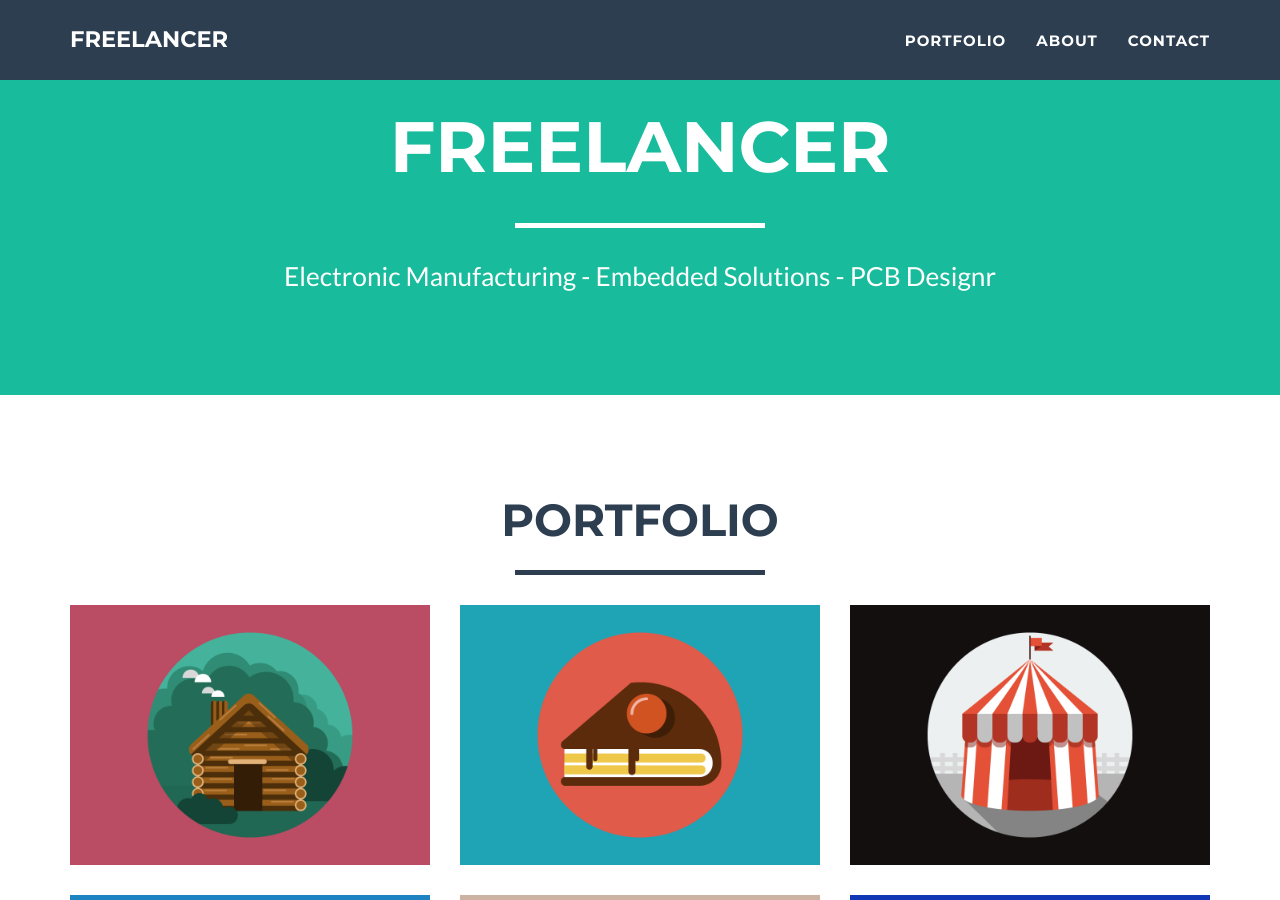
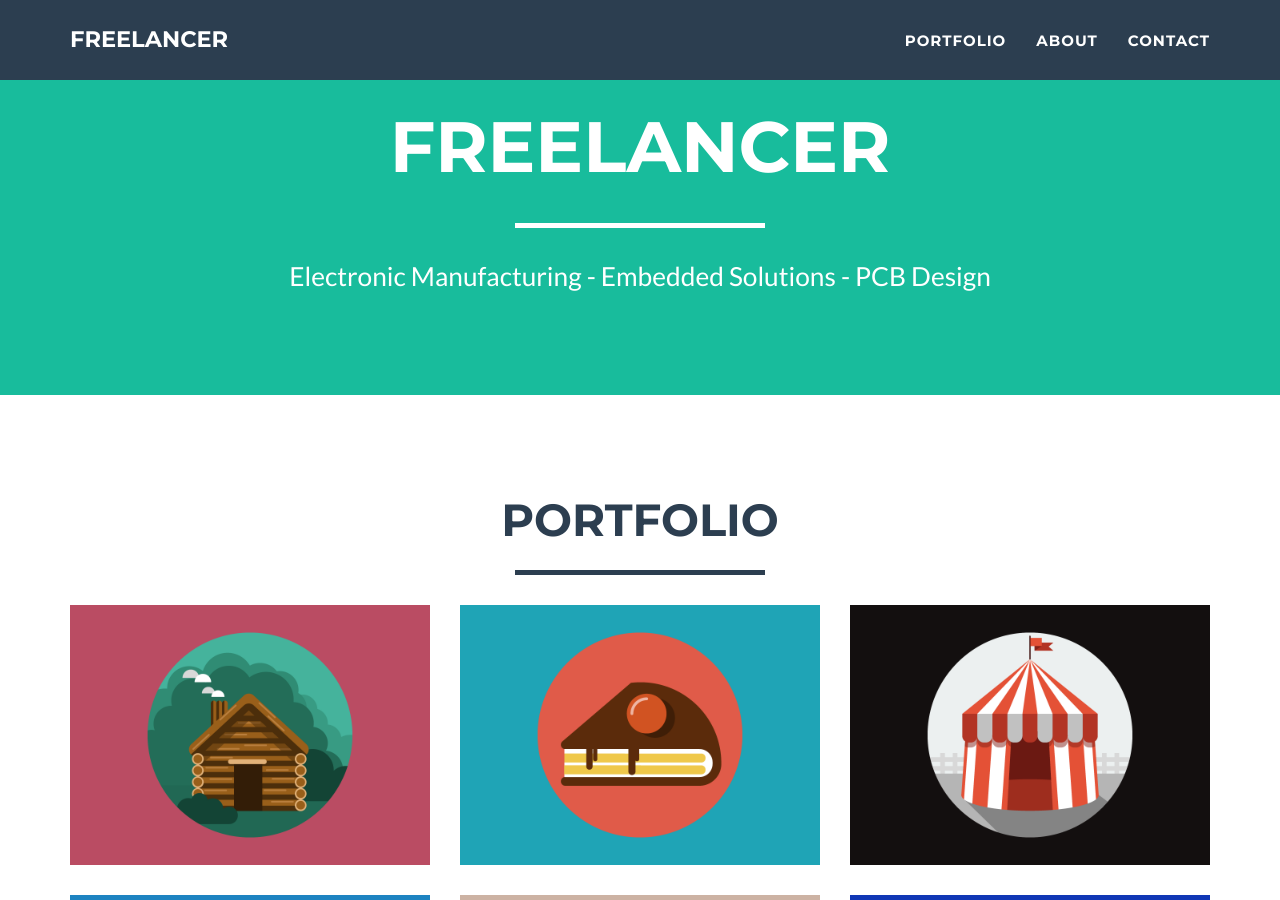
Before and after one commit to zchipsystems/zchipsystems.github.io, a Jekyll site: the page built from index.html, in a window 1280 px wide and 900 px high, scrolled down 380 px. Built offline with Jekyll 4.4.1, drawn with Linux system fonts in a browser that asks for light colours.

Commit message:
Update _config.yml

```diff
--- a/_config.yml
+++ b/_config.yml
@@ -3,7 +3,7 @@ title: Freelancer
 email: your-email@domain.com
 url: https://example.github.io
 description: "Write an awesome description for your new site here. You can edit this line in _config.yml. It will appear in your document head meta (for Google search results) and in your feed.xml site description."
-skills: "Electronic Manufacturing - Embedded Solutions - PCB Designr"
+skills: "Electronic Manufacturing - Embedded Solutions - PCB Design"
 meta_author: LastName FirstName
 
 # Google webmaster tools
```
